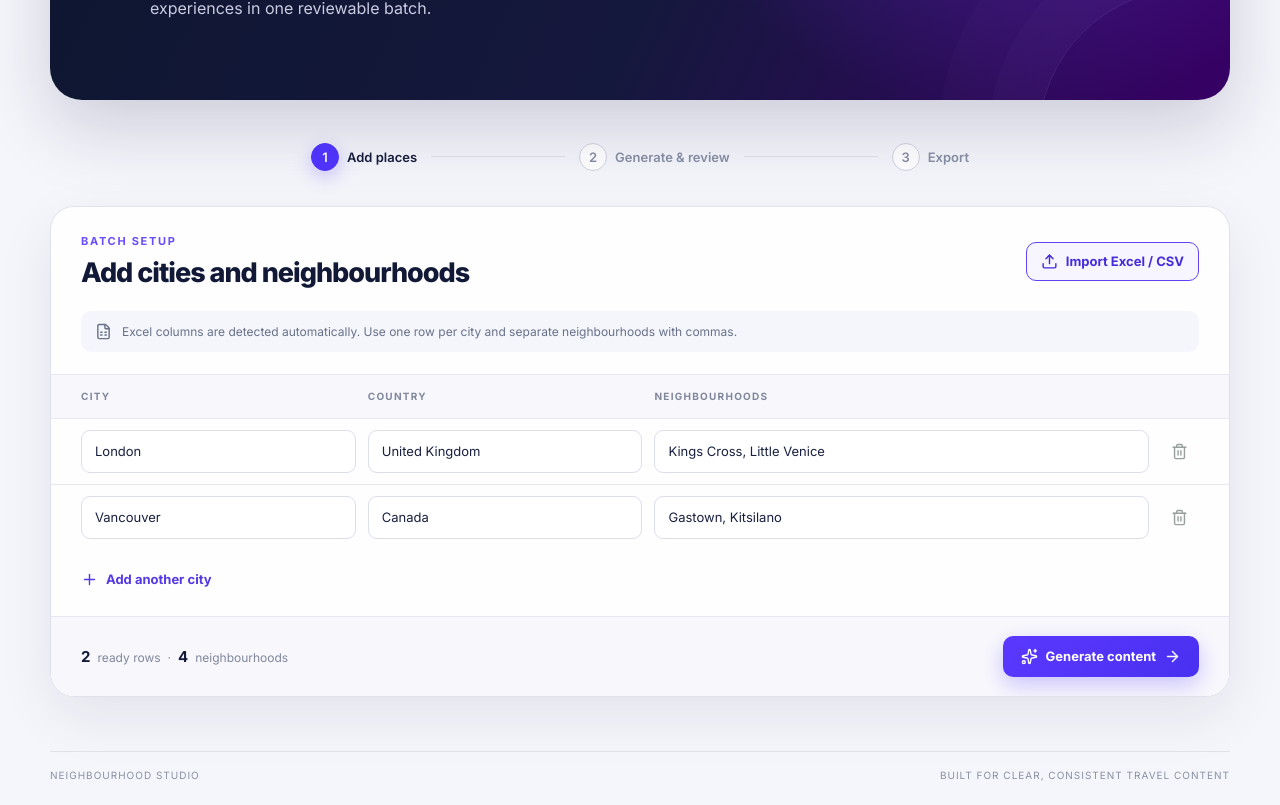
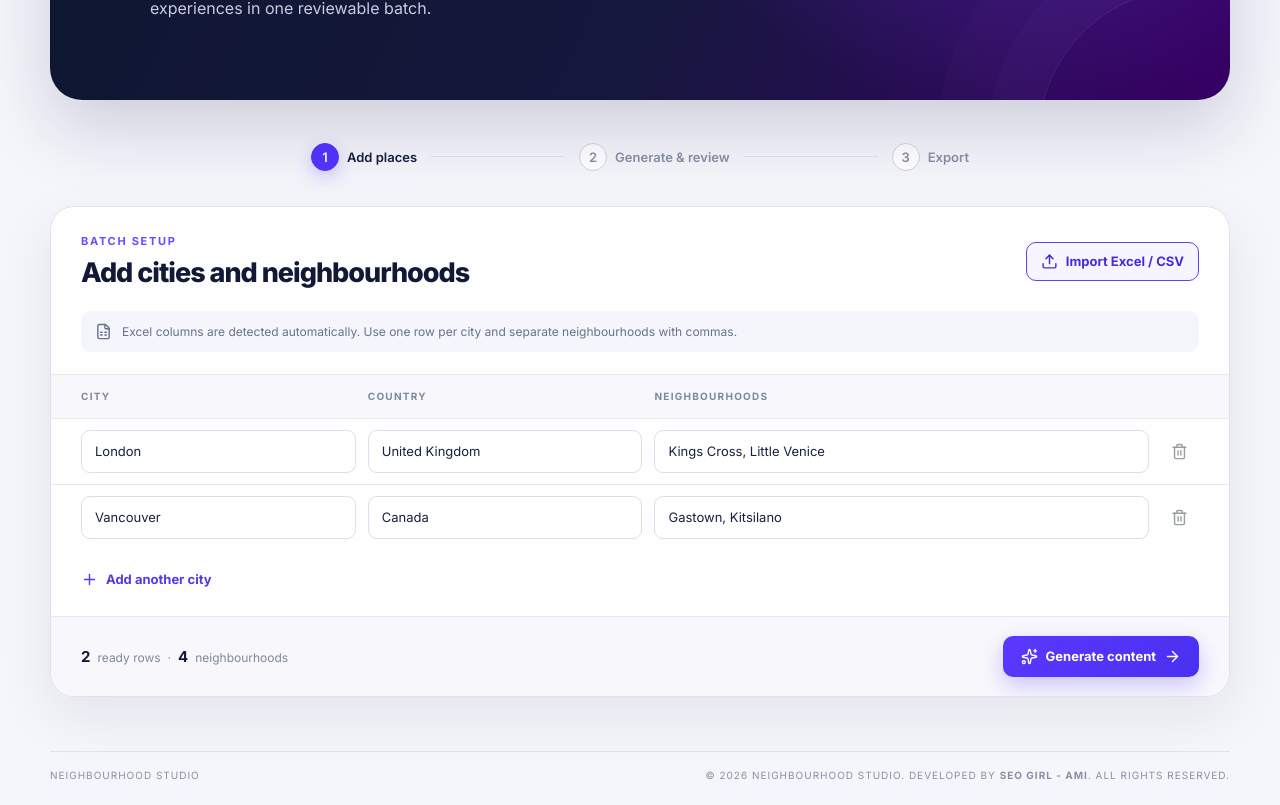
Before and after one commit to Ami55/neighbourhood-studio-seo, a React (Vite) app: page / in a window 1280 px wide. Shown: the part 472-1277 px from the top of the page. Built offline with nearby package versions, Linux system fonts and the light colour scheme.

Commit message:
Standardize app footer credit to SEO Girl - Ami

```diff
--- a/src/main.jsx
+++ b/src/main.jsx
@@ -223,7 +223,7 @@ function App() {
 
         {activeTab === "export" && <ExportPanel count={Object.values(results).filter(Array.isArray).length} onExport={exportFile} onBack={() => setActiveTab("review")} />}
       </main>
-      <footer><span>Neighbourhood Studio</span><span>Built for clear, consistent travel content</span></footer>
+      <footer><span>Neighbourhood Studio</span><span>© 2026 Neighbourhood Studio. Developed by <strong>SEO Girl - Ami</strong>. All rights reserved.</span></footer>
       {notice && <div className="toast">{notice}</div>}
     </div>
   );
```
